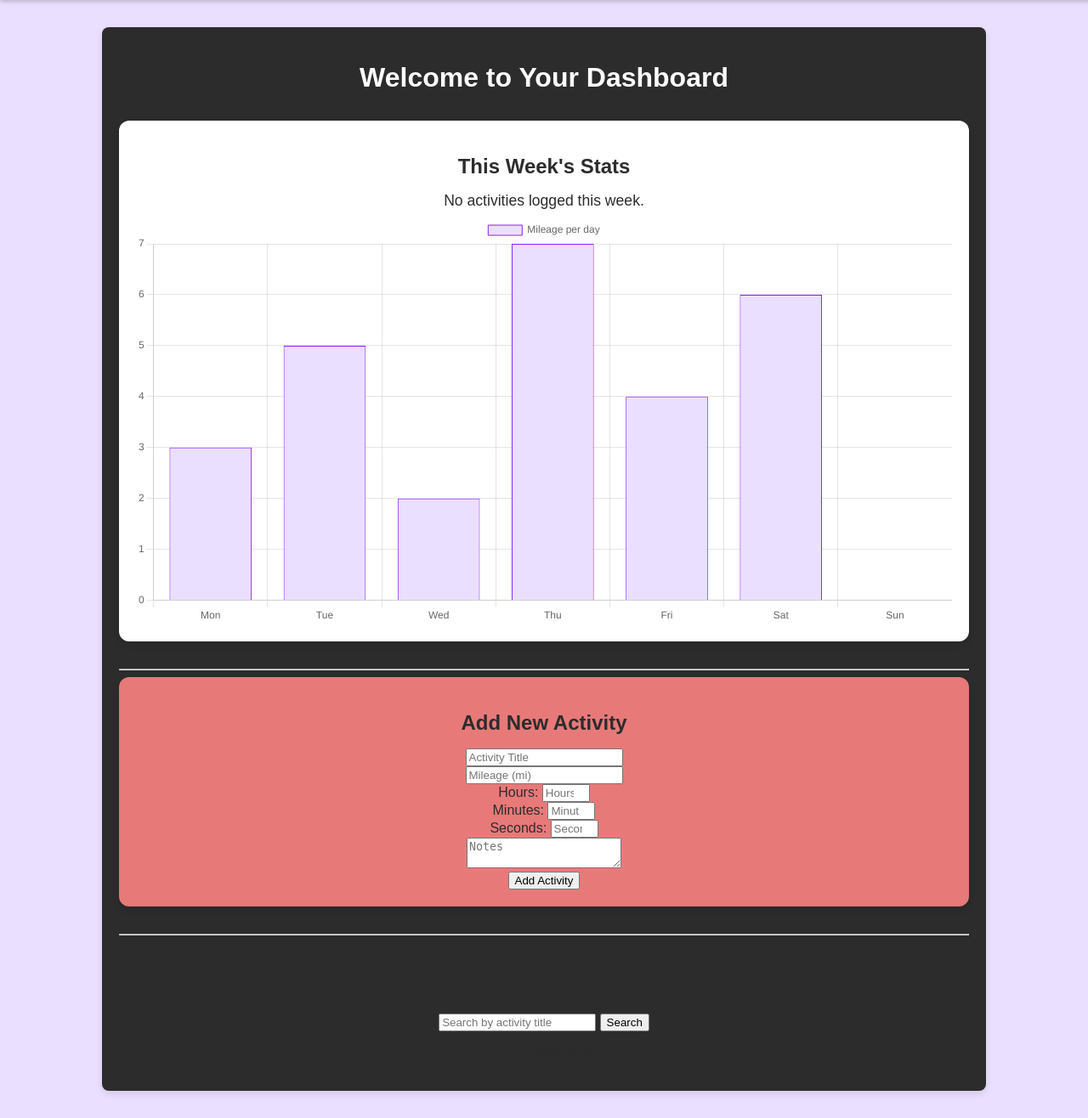
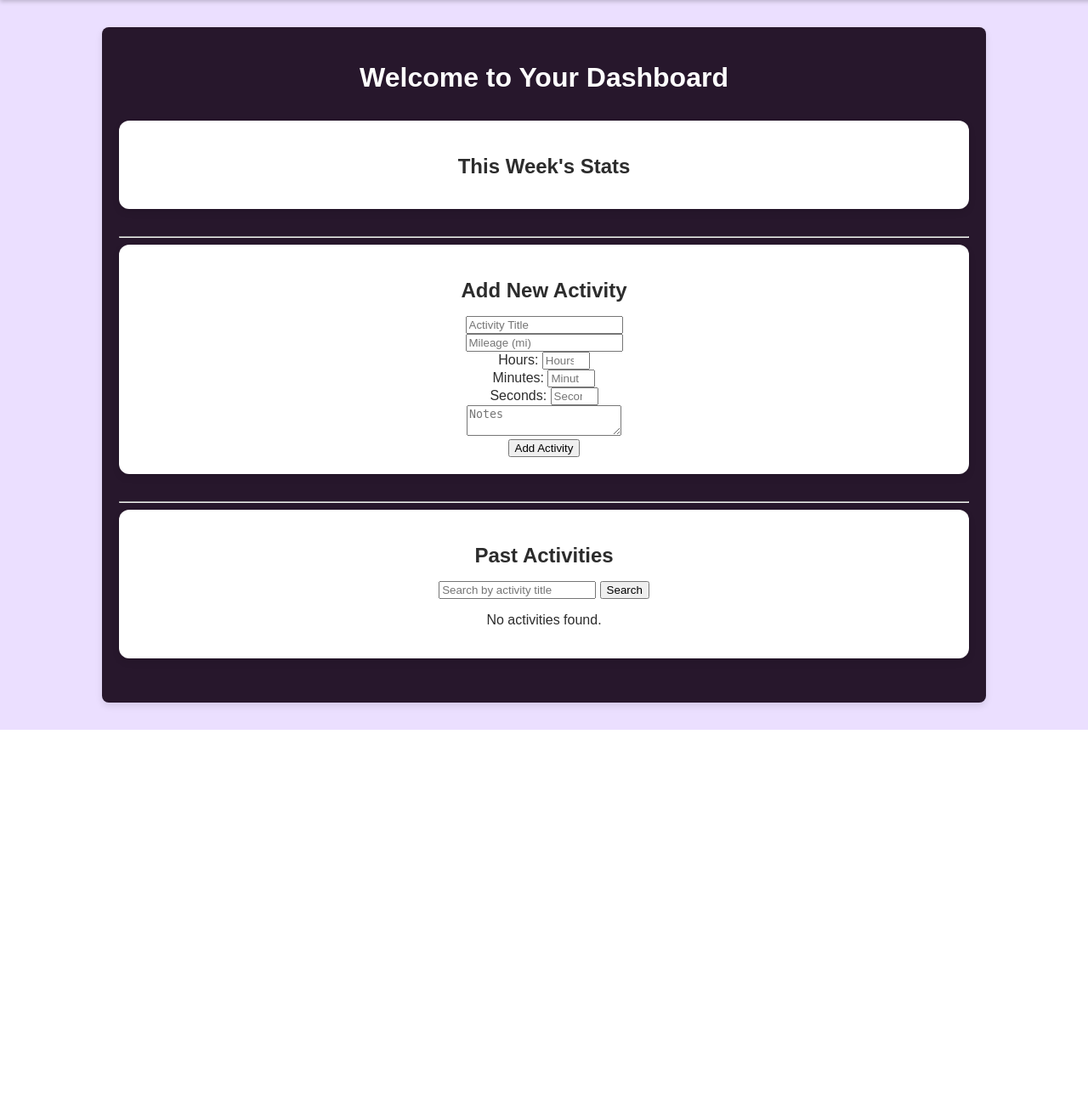
Before and after one commit to EmmaLond/Final_Project, a PHP site: page /user_dashboard.php in a window 1280 px wide. Shown: the part 58-1374 px from the top of the page at 85% size. After the commit the page ends 917 px from the top, so only its background shows below. Run offline with PHP 8.4, Linux system fonts and the light colour scheme; the visitor is signed in with stand-in values (Sample User, id 1); data that the repository does not hold is empty.

Commit message:
chart wip

```diff
--- a/stylesSS.css
+++ b/stylesSS.css
@@ -294,7 +294,7 @@ footer a:hover {
     max-width: 1000px;
     margin: 2rem auto;
     padding: 20px;
-    background-color: #2C2C2C;
+    background-color: #27172c;
     border-radius: 8px;
     box-shadow: 0 4px 8px rgba(0, 0, 0, 0.1);
     text-align: center;
@@ -330,7 +330,7 @@ footer a:hover {
 
 /* Add Activity Section Widget Style */
 .add-activity-section {
-    background-color: #e87979; /* White background for the widget */
+    background-color: #ffffff; /* White background for the widget */
     padding: 20px;
     border-radius: 12px; /* Round corners */
     border:4px #8a1efd;
@@ -372,8 +372,13 @@ footer a:hover {
 
 /* Past Activities Section */
 .past-activities-section {
-    margin-top: 3rem;
-    text-align: center;
+    background-color: #ffffff; /* White background for the widget */
+    padding: 20px;
+    border-radius: 12px; /* Round corners */
+    border:4px #8a1efd;
+    margin-bottom: 2rem;
+    box-shadow: 0 4px 8px rgba(0, 0, 0, 0.1); /* Shadow for 3D effect */
+    text-align: center; /* Center the text */
 }
 
 .past-activities-section h2 {
--- a/user_dashboard.php
+++ b/user_dashboard.php
@@ -99,46 +99,7 @@ $activities = $stmt->fetchAll(PDO::FETCH_ASSOC);
 
     <section id= "recent-activity" class="stats-section">
         <h2>This Week's Stats</h2>
-        <?php if ($weekly_stats['activity_count'] > 0): ?>
-            <p>Total Activities: <?php echo $weekly_stats['activity_count']; ?></p>
-            <p>Total Mileage: <?php echo round($weekly_stats['total_mileage'], 2); ?> mi</p>
-            <p>
-                Total Time:
-                <?php
-                    $hours = floor($weekly_stats['total_time'] / 3600);
-                    $minutes = floor(($weekly_stats['total_time'] % 3600) / 60);
-                    $seconds = $weekly_stats['total_time'] % 60;
-                    echo "{$hours}h {$minutes}m {$seconds}s";
-                    ?>
-                </p>
-            <?php else: ?>
-                <p>No activities logged this week.</p>
-            <?php endif; ?>
-            <script src="https://cdn.jsdelivr.net/npm/chart.js"></script>
-            <canvas id="weeklyStatsChart" width="400" height="200"></canvas>
-            <script>
-            const ctx = document.getElementById('weeklyStatsChart').getContext('2d');
-                const chart = new Chart(ctx, {
-                    type: 'bar',
-                    data: {
-                    labels: ['Mon', 'Tue', 'Wed', 'Thu', 'Fri', 'Sat', 'Sun'],
-                    datasets: [{
-                            label: 'Mileage per day',
-                            data: [3, 5, 2, 7, 4, 6, 0], // Replace with dynamic data
-                            backgroundColor: '#ebdfff',
-                            borderColor: '#8a1efd',
-                            borderWidth: 1
-                            }]
-                    },
-        options: {
-            scales: {
-                y: {
-                    beginAtZero: true
-                     }
-                    }
-                }
-            });
-        </script>
+
     </section>
 
     <hr>
```
Also changed, not shown: week_char.php (added, +11 -0 lines).
